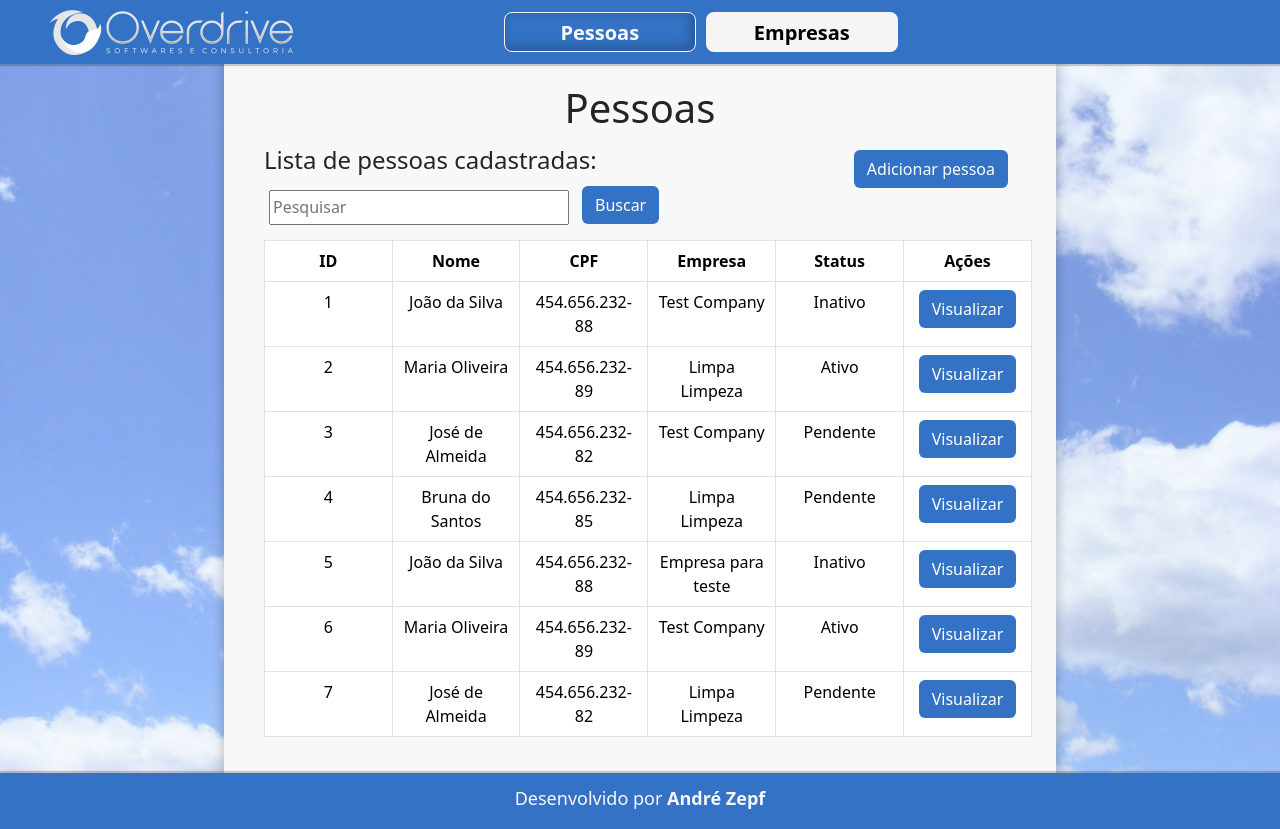
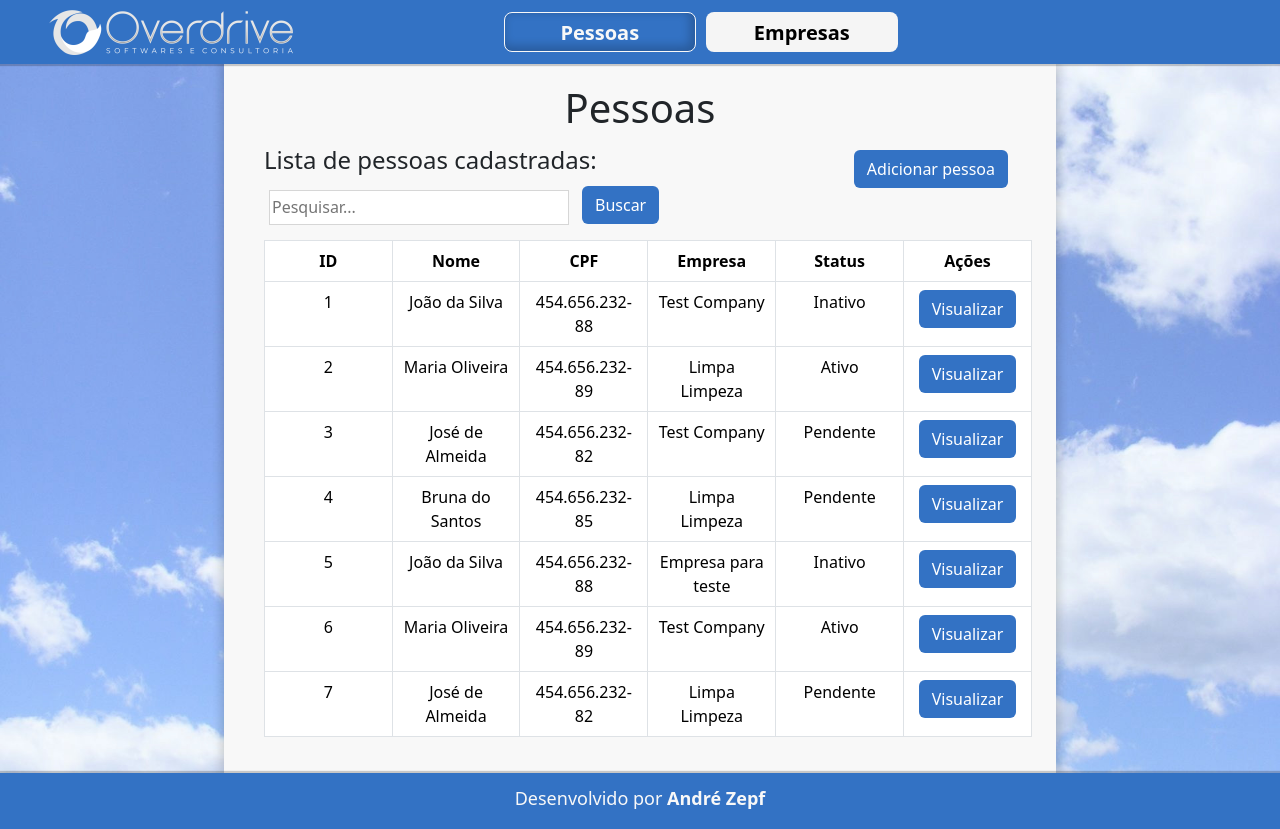
Before and after one commit to Andrezepf/projeto-2-overdrive, a React (Vite) app in the folder projeto-2-overdrive/: page /pessoa in a window 1280 px wide. Built offline with nearby package versions, Linux system fonts and the light colour scheme; data requests are answered from the project's data file.

Commit message:
pesquisar...

```diff
--- a/projeto-2-overdrive/src/pages/Empresa.jsx
+++ b/projeto-2-overdrive/src/pages/Empresa.jsx
@@ -47,7 +47,7 @@ const Empresa = () => {
         <span className="spanlista">Lista de empresas cadastradas: </span>
           <Link to="/empresa/adicionarempresa"><button type="submit" className="btn btncor m-2 add mb-3">Adicionar empresa</button></Link>
           <form onSubmit={handleSubmit}>
-            <input className="input-search" type="text" placeholder="Pesquisar" onChange={(e) => setSearch(e.target.value)} value={search}/>
+            <input className="input-search" type="text" placeholder="Pesquisar..." onChange={(e) => setSearch(e.target.value)} value={search}/>
             <button type="submit" className="btn btncor m-2 mb-3">Buscar</button>
           </form>
         <div className="tabela">
--- a/projeto-2-overdrive/src/pages/Pessoa.css
+++ b/projeto-2-overdrive/src/pages/Pessoa.css
@@ -36,4 +36,5 @@ h1 {
     height: 35px;
     width: 300px;
     margin: 5px;
+    border: 1px solid #d6d6d6;
 }
--- a/projeto-2-overdrive/src/pages/Pessoa.jsx
+++ b/projeto-2-overdrive/src/pages/Pessoa.jsx
@@ -48,7 +48,7 @@ const Pessoa = () => {
         <span className="spanlista">Lista de pessoas cadastradas: </span>
         <Link to="/pessoa/adicionarpessoa"><button type="submit" className="btn btncor m-2 add mb-3">Adicionar pessoa</button></Link>
         <form onSubmit={handleSubmit}>
-            <input className="input-search" type="text" placeholder="Pesquisar" onChange={(e) => setSearch(e.target.value)} value={search}/>
+            <input className="input-search" type="text" placeholder="Pesquisar..." onChange={(e) => setSearch(e.target.value)} value={search}/>
             <button type="submit" className="btn btncor m-2 mb-3">Buscar</button>
         </form>
 
--- a/projeto-2-overdrive/src/pages/SearchE.jsx
+++ b/projeto-2-overdrive/src/pages/SearchE.jsx
@@ -47,7 +47,7 @@ const SearchE = () => {
       <span className="spanlista">Lista de empresas cadastradas: </span>
       <Link to="/empresa/adicionarempresa"><button type="submit" className="btn btncor m-2 add mb-3">Adicionar empresa</button></Link>
       <form onSubmit={handleSubmit}>
-        <input className="input-search" type="text" placeholder="Pesquisar" onChange={(e) => setSearch(e.target.value)} value={search} />
+        <input className="input-search" type="text" placeholder="Pesquisar..." onChange={(e) => setSearch(e.target.value)} value={search} />
         <button type="submit" className="btn btncor m-2 mb-3">Buscar</button>
       </form>
 
--- a/projeto-2-overdrive/src/pages/SearchP.jsx
+++ b/projeto-2-overdrive/src/pages/SearchP.jsx
@@ -47,7 +47,7 @@ const SearchP = () => {
       <span className="spanlista">Lista de pessoas cadastradas: </span>
       <Link to="/pessoa/adicionarpessoa"><button type="submit" className="btn btncor m-2 add mb-3">Adicionar pessoa</button></Link>
       <form onSubmit={handleSubmit}>
-        <input className="input-search" type="text" placeholder="Pesquisar" onChange={(e) => setSearch(e.target.value)} value={search} />
+        <input className="input-search" type="text" placeholder="Pesquisar..." onChange={(e) => setSearch(e.target.value)} value={search} />
         <button type="submit" className="btn btncor m-2 mb-3">Buscar</button>
       </form>
 
```
